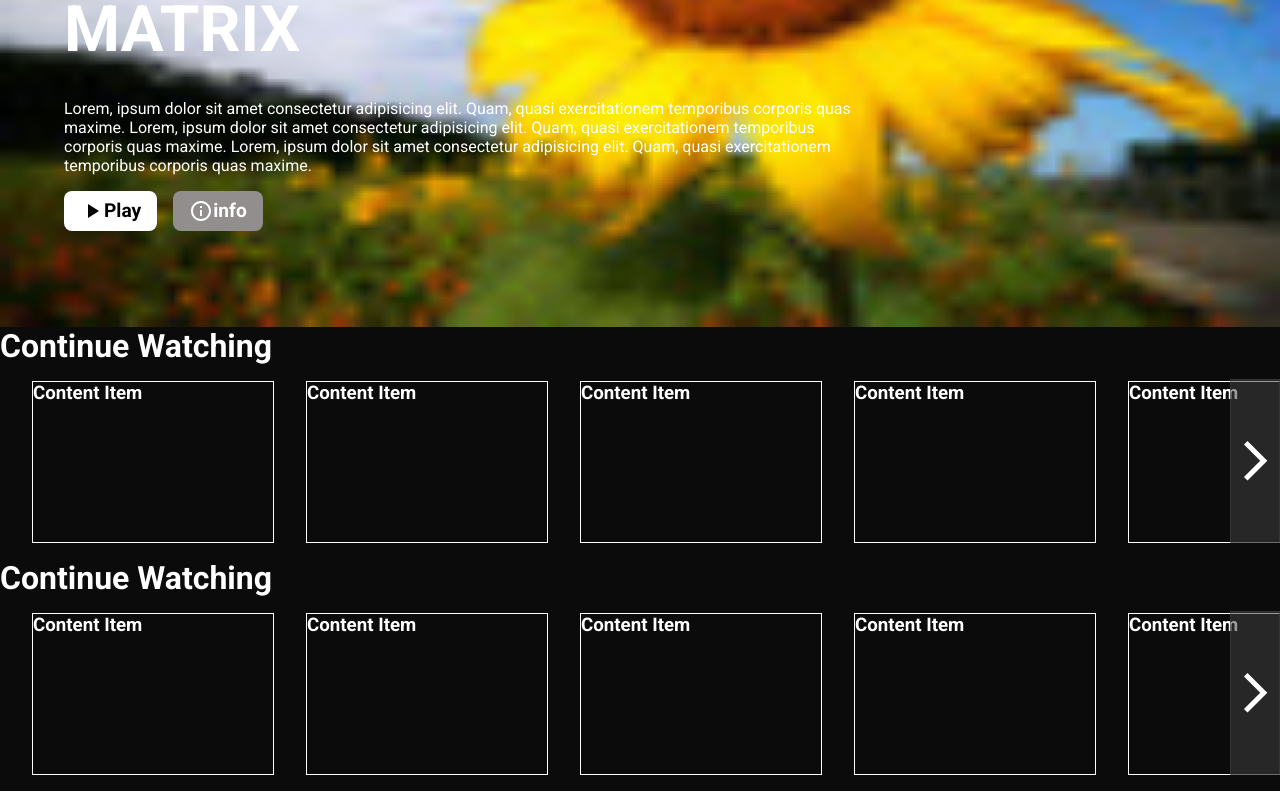
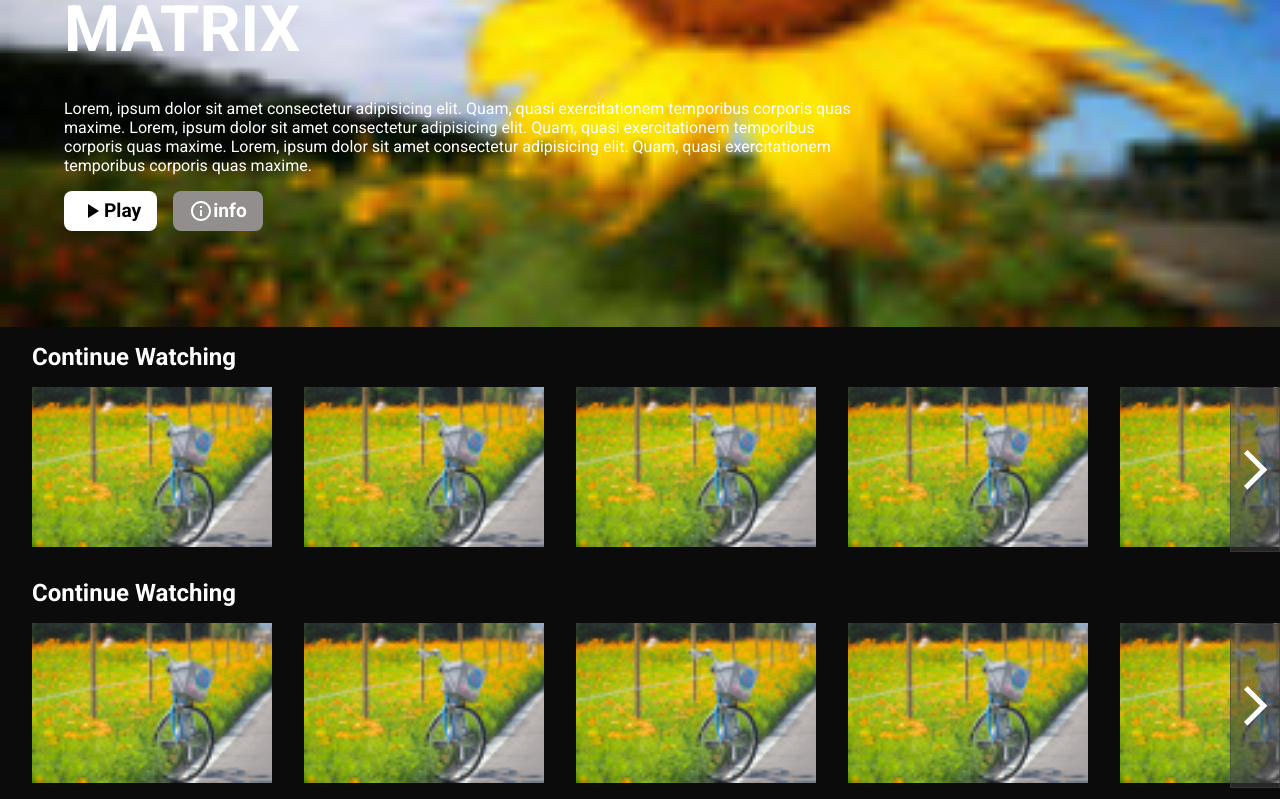
Before and after one commit to RhtWeb/OTT, a React (Create React App) app: page / in a window 1280 px wide. Shown: the part 393-1192 px from the top of the page. Built offline with nearby package versions, Linux system fonts and the light colour scheme.

Commit message:
content Item Hover

```diff
--- a/src/components/contentList/ContentItem.jsx
+++ b/src/components/contentList/ContentItem.jsx
@@ -1,9 +1,33 @@
 import "./contentlist.scss";
+import cntImg from "../../staticfolder/images/59_original.png";
+import { Add, PlayArrow, ThumbDownAltOutlined, ThumbUpAltOutlined } from "@material-ui/icons";
 
 const ContentItem = () => {
+
+
   return (
     <div className="content-item">
-      <h3>Content Item</h3>
+      <div className="hover-content">
+        <img src={cntImg} alt="conten-item" />
+
+        <div className="content-info">
+          <div className="icon-grp">
+            <PlayArrow />
+            <Add />
+            <ThumbUpAltOutlined />
+            <ThumbDownAltOutlined />
+          </div>
+          <div className="content-info-top">
+            <span>2 hour 30 min</span>
+            <span>+16</span>
+            <span>1994</span>
+          </div>
+          <div className="desc">
+            Lorem ipsum dolor sit amet consectetur adipisicing elit. Magni eligendi dignissimos esse nostrum nam eveniet.
+          </div>
+          <div className="genre">Action</div>
+        </div>
+      </div>
     </div>
   )
 }
--- a/src/components/contentList/contentlist.scss
+++ b/src/components/contentList/contentlist.scss
@@ -1,6 +1,11 @@
 
 .content-container {
   position: relative;
+
+  h1 {
+    margin: 1rem 1rem 0 2rem;
+    font-size: 1.5rem;
+  }
 
   .big-arrow {
     position: absolute;
@@ -8,7 +13,7 @@
     width: 3rem;
     height: 10.1rem;
     margin: 1rem 0;
-    z-index: 2;
+    z-index: 3;
     background-color: rgba(68, 66, 66, 0.527);
     color: white;
 
@@ -18,7 +23,7 @@
     }
 
     &-right {
-      top: 36px;
+      top: 29px;
       right: 0%;
     }
   }
@@ -29,10 +34,49 @@
     transition: all 1s ease;
 
     .content-item {
-      margin: 1rem;
-      min-width: 15rem;
-      height: 10rem;
-      border: 1px white solid;
+
+      .hover-content {
+        margin: 1rem;
+        min-width: 15rem;
+        height: 10rem;
+        cursor: pointer;
+        overflow: hidden;
+        // border: 1px white solid;
+
+        img {
+          width: 100%;
+          height: 100%;
+          object-fit: cover;
+        }
+
+        &:hover {
+          position: absolute;
+          width: 19rem;
+          height: 19rem;
+          z-index: 3;
+          transform: translate(-2rem, -7rem);
+          background-color: var(--main-color);
+          display: flex;
+          flex-direction: column;
+          box-shadow: 0px 0px 15px 0px rgba(131, 129, 129, 0.616);
+
+          img {
+            width: 100%;
+            height: 55%;
+            object-fit: fill;
+          }
+
+          .content-info {
+            padding: 4px;
+
+            .desc {
+              font-size: 14px;
+              margin: 5px 0;
+            }
+          }
+        }
+      }
+
     }
   }
 
```
